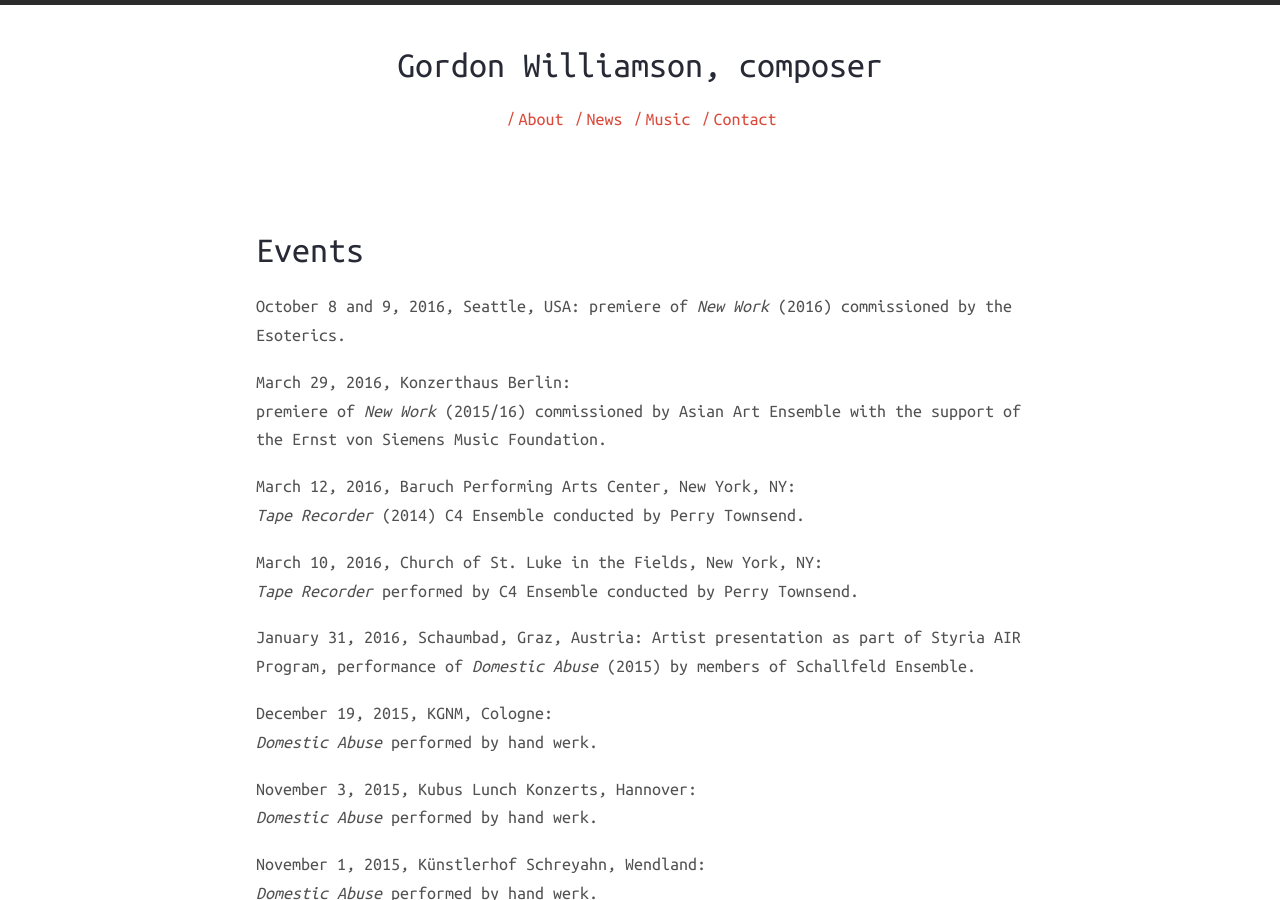
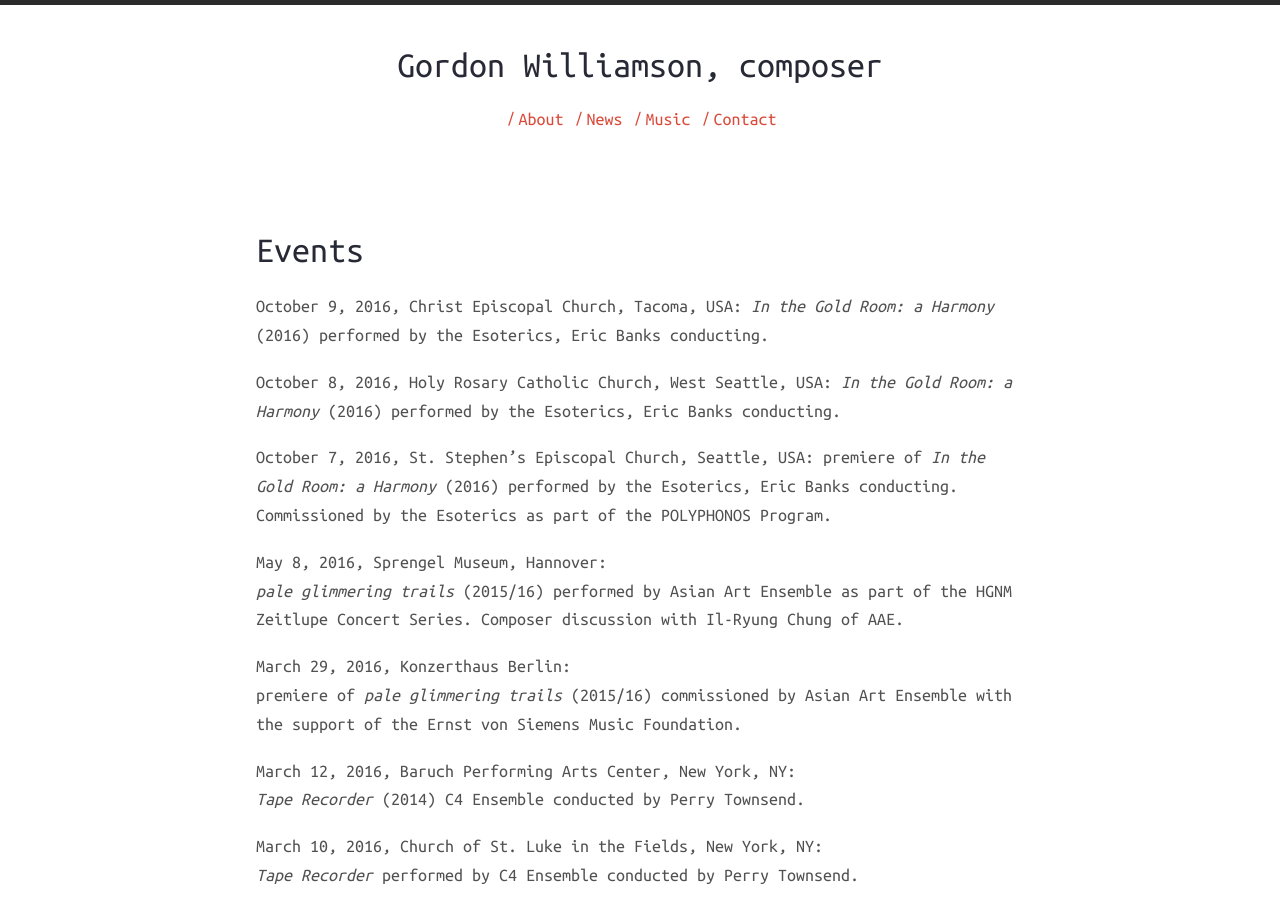
Before and after one commit to gordonwilliamson/gordonwilliamson.github.io, a Jekyll site: the page built from events.md, in a window 1280 px wide and 900 px high. Built offline with Jekyll 4.4.1, drawn with Linux system fonts in a browser that asks for light colours; nearby versions of some CDN libraries.

Commit message:
Updated events.md

```diff
--- a/events.md
+++ b/events.md
@@ -8,11 +8,20 @@ published: true
 
 
 
-October 8 and 9, 2016, Seattle, USA:
-premiere of *New Work* (2016) commissioned by the Esoterics.
+October 9, 2016, Christ Episcopal Church, Tacoma, USA:
+*In the Gold Room: a Harmony* (2016) performed by the Esoterics, Eric Banks conducting.
+
+October 8, 2016, Holy Rosary Catholic Church, West Seattle, USA:
+*In the Gold Room: a Harmony* (2016) performed by the Esoterics, Eric Banks conducting.
+
+October 7, 2016, St. Stephen's Episcopal Church, Seattle, USA:
+premiere of *In the Gold Room: a Harmony* (2016) performed by the Esoterics, Eric Banks conducting.  Commissioned by the Esoterics as part of the POLYPHONOS Program.
+
+May 8, 2016, Sprengel Museum, Hannover:
+*pale glimmering trails* (2015/16) performed by Asian Art Ensemble as part of the HGNM Zeitlupe Concert Series.  Composer discussion with Il-Ryung Chung of AAE.
 
 March 29, 2016, Konzerthaus Berlin:
-premiere of *New Work* (2015/16) commissioned by Asian Art Ensemble with the support of the Ernst von Siemens Music Foundation.
+premiere of *pale glimmering trails* (2015/16) commissioned by Asian Art Ensemble with the support of the Ernst von Siemens Music Foundation.
 
 March 12, 2016, Baruch Performing Arts Center, New York, NY:
 *Tape Recorder* (2014) C4 Ensemble conducted by Perry Townsend.
```
